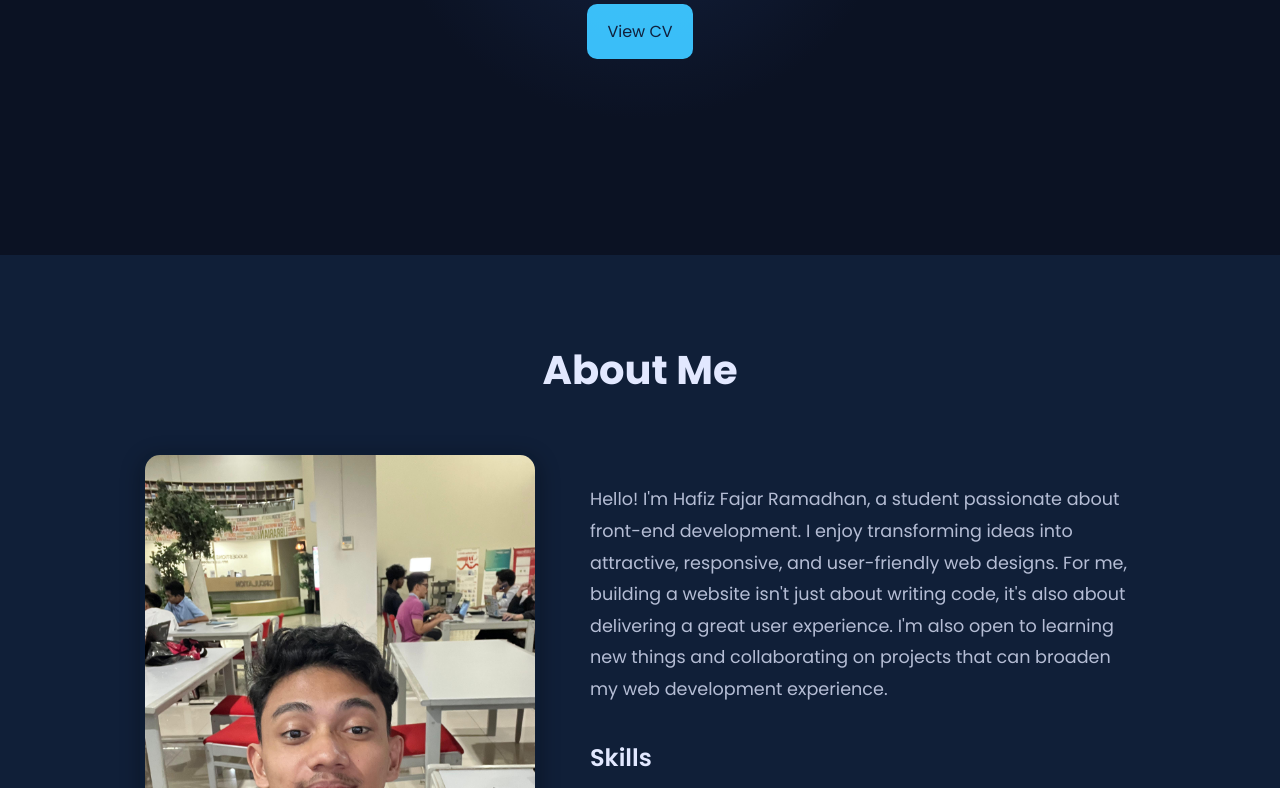
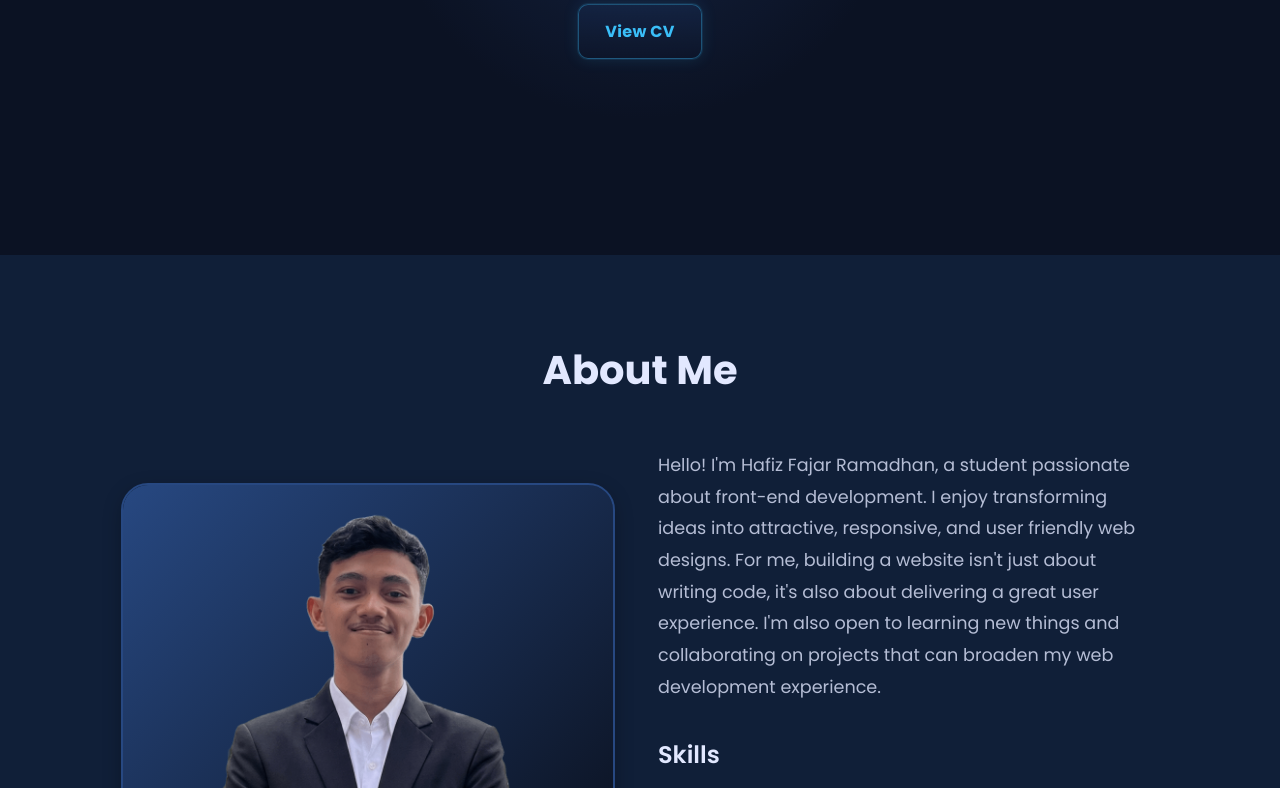
Before and after one commit to hfzfjr/Portfolio, a website: page index.html in a window 1280 px wide. Shown: the part 545-1333 px from the top of the page. Drawn offline with nearby package versions, Linux system fonts and the light colour scheme.

Commit message:
update portfolio

```diff
--- a/css/style.css
+++ b/css/style.css
@@ -354,7 +354,7 @@ header.scrolled .navbar {
 }
 
 .about-container {
-  max-width: 1000px;
+  max-width: 1300px;
   width: 100%;
 }
 
@@ -377,15 +377,44 @@ header.scrolled .navbar {
 .about-photo {
   flex: 1;
   text-align: center;
+  position: relative;
+  display: inline-block;
+  border-radius: 20px;
+}
+
+.about-photo::after {
+  content: "";
+  position: absolute;
+  top: -7px;
+  left: -7px;
+  right: -7px;
+  bottom: -7px;
+  border-radius: 27px;
+  border: 2px solid #274881;
+  z-index: 0;
+}
+
+.about-photo::before {
+  content: "";
+  position: absolute;
+  top: -5px;
+  left: -5px;
+  right: -5px;
+  bottom: -5px;
+  border-radius: 25px;
+  background: linear-gradient(135deg, #274881 0%, #06080f 100%);
+  z-index: 0;
+  box-shadow: 0 6px 20px rgba(0, 0, 0, 0.3);
 }
 
 .about-photo img {
-  width: 400px;
+  width: 480px;
   height: 100%;
   object-fit: cover;
   border-radius: 20px;
-  border: 5px solid #0d1c33;
-  box-shadow: 0 6px 20px rgba(0, 0, 0, 0.3);
+  border: 5px;
+  position: relative;
+  z-index: 1;
   transition: transform 0.3s ease;
 }
 
@@ -398,7 +427,7 @@ header.scrolled .navbar {
   flex: 2;
   font-size: 1.1rem;
   line-height: 1.8;
-  max-width: 600px;
+  max-width: 700px;
   text-align: left;
 }
 
@@ -648,21 +677,44 @@ form {
 }
 
 .button {
-  display: inline-block;
-  background-color: #38bdf8;
-  color: #0d1c33;
-  padding: 15px 20px;
+  display: inline-flex;
+  align-items: center;
+  justify-content: center;
+  padding: 14px 26px;
   font-size: 16px;
-  border: none;
+  font-weight: 700;
+  letter-spacing: 0.3px;
+  color: #38bdf8;
   text-decoration: none;
+  background: linear-gradient(180deg, rgba(16, 31, 56, 0.9) 0%, rgba(11, 18, 35, 0.9) 100%);
+  border: 1px solid rgba(56, 189, 248, 0.35);
   border-radius: 10px;
-  cursor: pointer;
-  align-self: flex-end;
-  transition: background-color 0.3s ease;
+  box-shadow:
+    0 0 0 1px rgba(56, 189, 248, 0.10),
+    0 0 16px rgba(56, 189, 248, 0.14);
+  transition: transform 180ms ease, box-shadow 180ms ease, border-color 180ms ease;
 }
 
 .button:hover {
-  background-color: #0288d1;
+  transform: translateY(-1px);
+  border-color: rgba(56, 189, 248, 0.65);
+  box-shadow:
+    0 0 0 1px rgba(56, 189, 248, 0.18),
+    0 0 24px rgba(56, 189, 248, 0.22);
+}
+
+.button:active {
+  transform: translateY(0px);
+  box-shadow:
+    0 0 0 1px rgba(56, 189, 248, 0.12),
+    0 0 14px rgba(56, 189, 248, 0.18);
+}
+
+.button:focus-visible {
+  outline: none;
+  box-shadow:
+    0 0 0 3px rgba(56, 189, 248, 0.22),
+    0 0 24px rgba(56, 189, 248, 0.22);
 }
 
 @media (max-width: 768px) {
--- a/index.html
+++ b/index.html
@@ -1,4 +1,4 @@
-<!DOCTYPE html>
+<!doctype html>
 <html lang="en">
   <head>
     <meta charset="UTF-8" />
@@ -38,8 +38,8 @@
       <div class="hero-content">
         <h1>Hello, I'm <span>HAFIZ</span></h1>
         <div class="subtitle">
-          <p class="role">Frontend Developer</p>
-          <p class="status">Student</p>
+          <p class="role">Frontend Enthusiast</p>
+          <p class="status">Undergraduate Student</p>
         </div>
         <div class="hero-description">
           <p>
@@ -77,13 +77,13 @@
         <h1 class="about-title">About Me</h1>
         <div class="about-wrapper">
           <figure class="about-photo">
-            <img src="assets/me/me.jpeg" alt="Photo of Hafiz Fajar Ramadhan" />
+            <img src="assets/me/me.png" alt="Photo of Hafiz Fajar Ramadhan" />
           </figure>
           <article class="about-description">
             <p>
               Hello! I'm Hafiz Fajar Ramadhan, a student passionate about
               front-end development. I enjoy transforming ideas into attractive,
-              responsive, and user-friendly web designs. For me, building a
+              responsive, and user friendly web designs. For me, building a
               website isn't just about writing code, it's also about delivering
               a great user experience. I'm also open to learning new things and
               collaborating on projects that can broaden my web development
@@ -99,6 +99,10 @@
                 <li>
                   <img src="assets/logo/css-logo.png" />
                   <span>CSS</span>
+                </li>
+                <li>
+                  <img src="assets/logo/js-logo.png" />
+                  <span>JavaScript</span>
                 </li>
                 <li>
                   <img src="assets/logo/golang-logo.png" />
@@ -139,6 +143,21 @@
           >
         </div>
         <div class="project-card">
+          <img src="assets/project/tubes-aka.png" alt="Project 2" />
+          <h2>Algorithm Complexity Comparator</h2>
+          <p>
+            A simple web application to compare execution time and estimated
+            memory usage of case conversion processes in a string, with a choice
+            of iterative and recursive algorithms
+          </p>
+          <a
+            href="https://tubes-aka-iteratif-rekursif.vercel.app/"
+            class="button"
+            target="_blank"
+            >View Project</a
+          >
+        </div>
+        <div class="project-card">
           <img src="assets/project/tubes.jpg" alt="Project 2" />
           <h2>Simple Crowdfunding Application</h2>
           <p>
@@ -147,20 +166,6 @@
           </p>
           <a
             href="https://github.com/hfzfjr/Tubes-Aplikasi-Crowdfunding-Sederhana"
-            class="button"
-            target="_blank"
-            >View Project</a
-          >
-        </div>
-        <div class="project-card">
-          <img src="assets/project/kalkulator-sederhana.jpg" alt="Project 2" />
-          <h2>Simple Calculator</h2>
-          <p>
-            An application designed to make it easier for users to view and
-            record contributions to crowdfunding projects
-          </p>
-          <a
-            href="https://kalkulator-sederhanaa.vercel.app/"
             class="button"
             target="_blank"
             >View Project</a
```
Also changed, not shown: assets/logo/js-logo.png (added), assets/me/me-2.png (deleted), assets/me/me.jpeg (deleted), assets/me/me.png (added), assets/project/tubes-aka.png (added).
